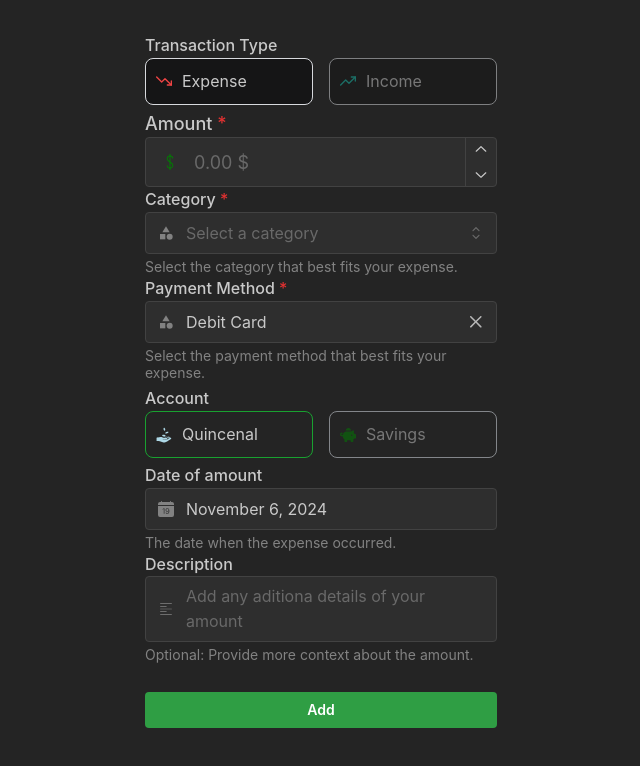
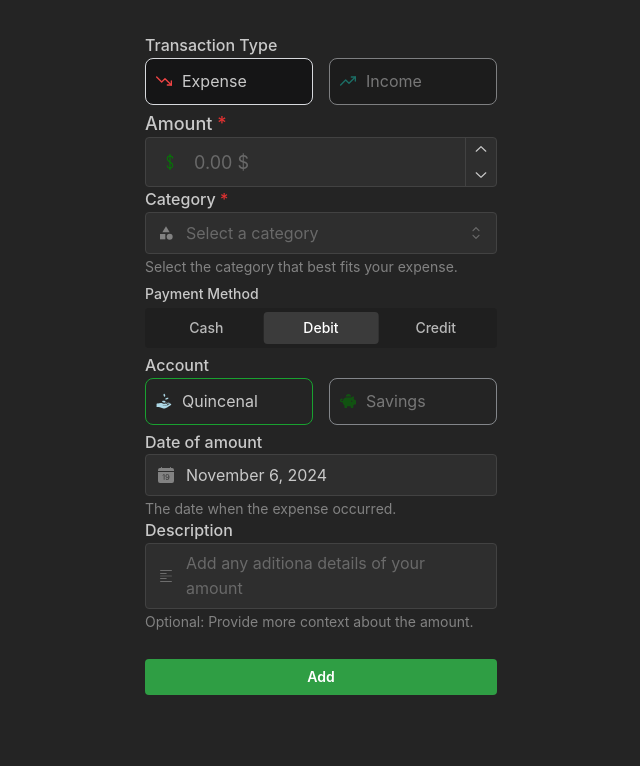
Before and after one commit to yairdorantes/expenses, a React (Vite) app: page /add-expense in a window 1280 px wide. Shown: the top 766 px of the page, without its empty margins (319-959 px from the left). Built offline with nearby package versions, Linux system fonts and the light colour scheme; no server answers.

Commit message:
segmental select for payment method

```diff
--- a/src/components/FormExpense.tsx
+++ b/src/components/FormExpense.tsx
@@ -5,6 +5,7 @@ import {
   Select,
   Textarea,
   Radio,
+  SegmentedControl,
   Group,
   Text,
   Flex,
@@ -36,11 +37,6 @@ const FormExpense = () => {
   const isEditing = Boolean(expenseId);
   const [loader, setLoader] = useState(false);
   const [categories, setCategories] = useState<SelectOption[]>([]);
-  const [paymentMethods] = useState([
-    { value: "1", label: "Cash" },
-    { value: "5", label: "Credit Card" },
-    { value: "3", label: "Debit Card" },
-  ]);
 
   const navigate = useNavigate();
   const form = useForm({
@@ -217,42 +213,22 @@ const FormExpense = () => {
           //   key={form.key("category")}
           //   {...form.getInputProps("category")}
         />
-        <Select
-          required
-          size='md'
-          searchable
-          clearable
-          leftSection={<MdCategory />}
-          label='Payment Method'
-          placeholder='Select a payment method'
-          //   description="expense amount"
-          onChange={(value) => {
-            form.setFieldValue("paymentMethod", value || "");
-          }}
-          value={form.values.paymentMethod}
-          description='Select the payment method that best fits your expense.'
-          data={paymentMethods}
-          inputWrapperOrder={["label", "error", "input", "description"]}
-          //   key={form.key("category")}
-          //   {...form.getInputProps("category")}
-        />
-        {/* <Select
-          size='md'
-          //   searchable
-          label='Payment method'
-          required
-          placeholder="payment's method"
-          onChange={(value) => {
-            form.setFieldValue("paymentMethod", value);
-          }}
-          leftSection={<MdOutlinePayments />}
-          //   description="expense amount"
-          description='payment method of amount'
-          data={paymentMethods}
-          inputWrapperOrder={["label", "error", "input", "description"]}
-          //   key={form.key("category")}
-          //   {...form.getInputProps("category")}
-        />{" "} */}
+        <div className='mt-2'>
+          <Text size='sm' fw={500} mb={4}>
+            Payment Method
+          </Text>
+          <SegmentedControl
+            fullWidth
+            value={form.values.paymentMethod}
+            onChange={(value) => form.setFieldValue("paymentMethod", value)}
+            aria-label='Payment Method'
+            data={[
+              { value: "1", label: "Cash" },
+              { value: "3", label: "Debit" },
+              { value: "5", label: "Credit" },
+            ]}
+          />
+        </div>
         <Radio.Group
           my={5}
           value={form.values.account}
```
